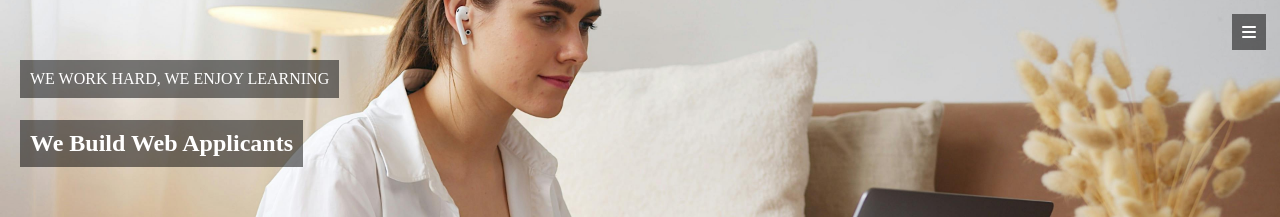
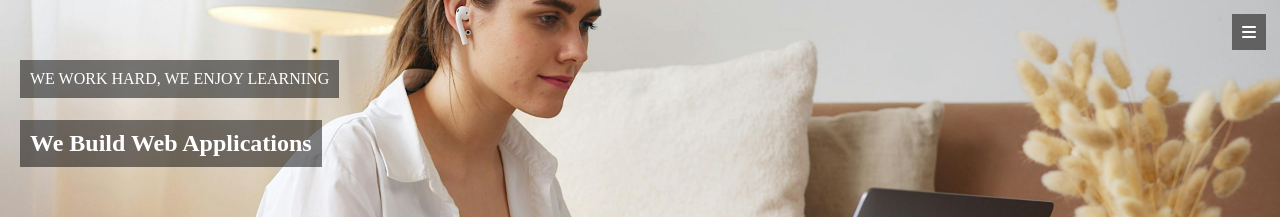
Before and after one commit to Sisi-tech/SE-Boot-Camp-Assignment, a website: page Assignment1/index.html in a window 1280 px wide. Shown: the top 217 px of the page. Drawn offline with Linux system fonts and the light colour scheme.

Commit message:
correct description

```diff
--- a/Assignment1/index.html
+++ b/Assignment1/index.html
@@ -11,7 +11,7 @@
 <body>
     <nav class="navbar">
         <p>WE WORK HARD, WE ENJOY LEARNING</p>
-        <h2>We Build Web Applicants</h2>
+        <h2>We Build Web Applications</h2>
         <i class="fa-solid fa-bars"></i>
         <img src="./assets/study01.jpg" alt="navbar-img" class="navbar_img"/>
     </nav>
```
